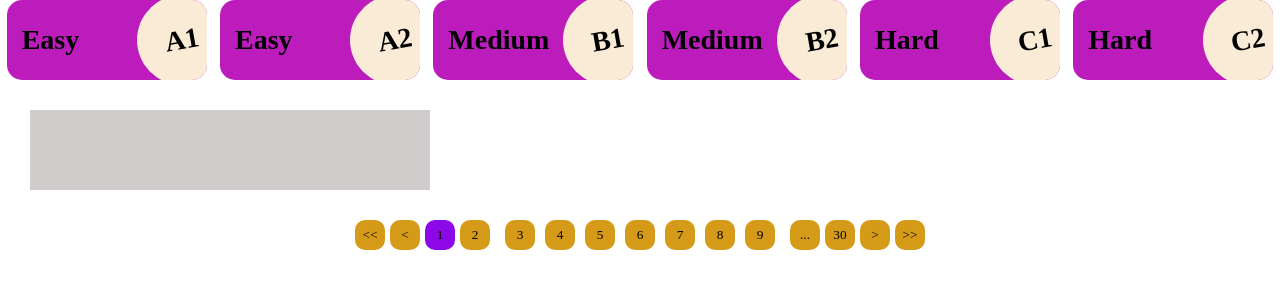
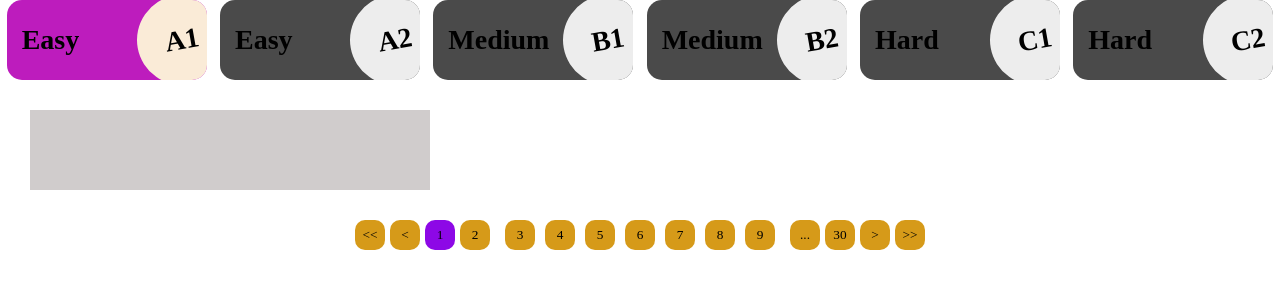
Before and after one commit to grinch-ira/rslang, a website built with webpack: page src/index.html in a window 1280 px wide. Built offline with nearby package versions, Linux system fonts and the light colour scheme; no server answers.

Commit message:
feat: Add style selector in levelselector

```diff
--- a/src/textbook/level-button/level-button.scss
+++ b/src/textbook/level-button/level-button.scss
@@ -12,6 +12,7 @@
   transition: 0.2s;
   overflow: hidden;
   position: relative;
+  filter: grayscale(100%);
 
   &:hover {
     transform: scale(1.05);
@@ -31,4 +32,8 @@
     position: absolute;
     right: -20px;
   }
+
+  &.select {
+    filter: grayscale(0%);
+  }
 }
--- a/src/textbook/level-switcher/level-switcher.ts
+++ b/src/textbook/level-switcher/level-switcher.ts
@@ -3,7 +3,7 @@ import { BaseElement } from '../../utils/base-element/base-element';
 import { LevelButton } from '../level-button/level-button';
 import {
   IPublisher,
-  IPublisherLevelButton,
+  // IPublisherLevelButton,
   ISubscriber,
   ISubscriberLevelButton,
 } from '../textbook-interfaces';
@@ -12,24 +12,37 @@ import './level-switcher.scss';
 export class LevelSwitcher extends BaseElement<'div'>
   implements IPublisher, ISubscriberLevelButton {
 
-  private currentLevel: WordDifficultyGroup;
+  private currentLevel: LevelButton;
 
   private subscribers: ISubscriber[];
+
+  private levelButtons: LevelButton[];
 
   constructor() {
     super('div', 'textbook__level-switcher');
     const levelArr = Object.values(WordDifficultyGroup).sort();
-    this.currentLevel = levelArr[0];
     this.subscribers = [];
-    for (let i = 0; i < levelArr.length; i += 1) {
-      const button = new LevelButton(levelArr[i]);
+    this.levelButtons = levelArr.map((level) => {
+      const button = new LevelButton(level);
       button.register(this);
       this.element.append(button.element);
-    }
+      return button;
+    });
+    this.currentLevel = this.levelButtons[0];
+    this.currentLevel.element.classList.add('select');
+    // for (let i = 0; i < levelArr.length; i += 1) {
+    //   const button = new LevelButton(levelArr[i]);
+    //   button.register(this);
+
+    //   this.element.append(button.element);
+    // }
   }
 
-  update(publisher: IPublisherLevelButton): void {
-    this.currentLevel = publisher.level;
+  update(publisher: LevelButton): void {
+    this.currentLevel.element.classList.remove('select');
+    this.currentLevel = publisher;
+    this.currentLevel.element.classList.add('select');
+    // publisher.element.
     this.notify();
   }
 
@@ -46,6 +59,6 @@ export class LevelSwitcher extends BaseElement<'div'>
   }
 
   getCurrentLevel(): WordDifficultyGroup {
-    return this.currentLevel;
+    return this.currentLevel.level;
   }
 }
```
